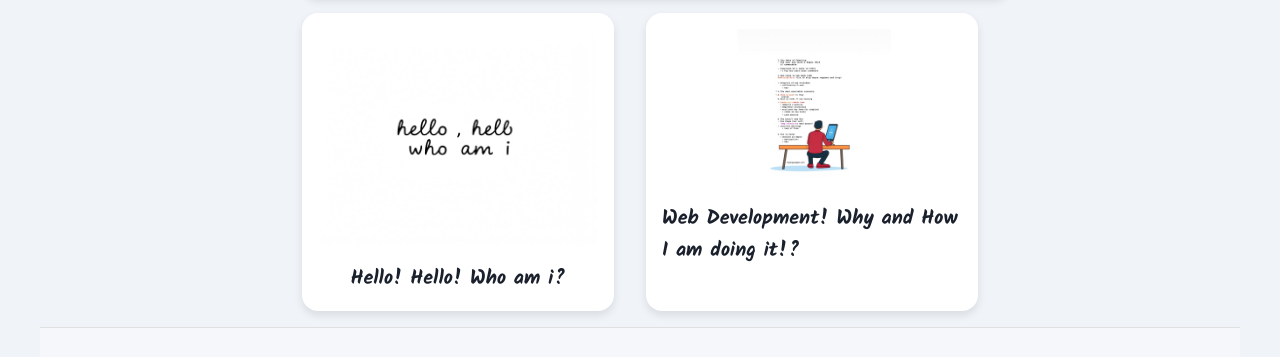
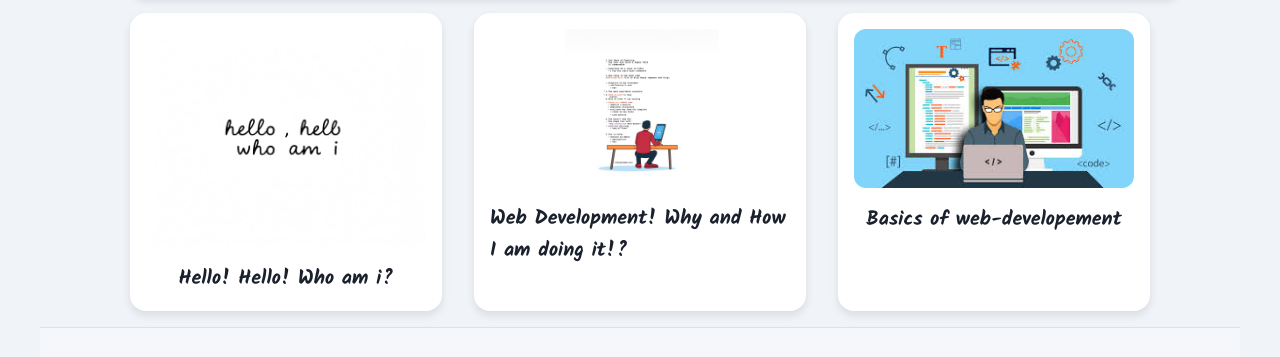
Before and after one commit to kartikshukla17/KartikShuklaPortfolio, a plain HTML site: page index.html in a window 1280 px wide. Shown: the part 2558-2915 px from the top of the page. Drawn offline with Linux system fonts and the light colour scheme; a web font is replaced by a local one.

Commit message:
article update

```diff
--- a/index.html
+++ b/index.html
@@ -114,6 +114,10 @@
           <img src="images/article2.jpg" alt="Web Development! Why and How I am doing it!?" class="coverImageBlogs">
           <a href="https://kartikshukla.hashnode.dev/web-development-why-and-how-i-am-doing-it" id="projectName">Web Development! Why and How I am doing it!?</a>
         </div>
+        <div class="Developments">
+          <img src="images/article3.jpg" alt="Basics of web-developement" class="coverImageBlogs">
+          <a href="https://kartikshukla.hashnode.dev/basics-of-web-developement" id="projectName">Basics of web-developement</a>
+      </div>
       </div>
     </div>
     <div class="footer">
```
Also changed, not shown: indexHindi.html (+0 -2 lines).
